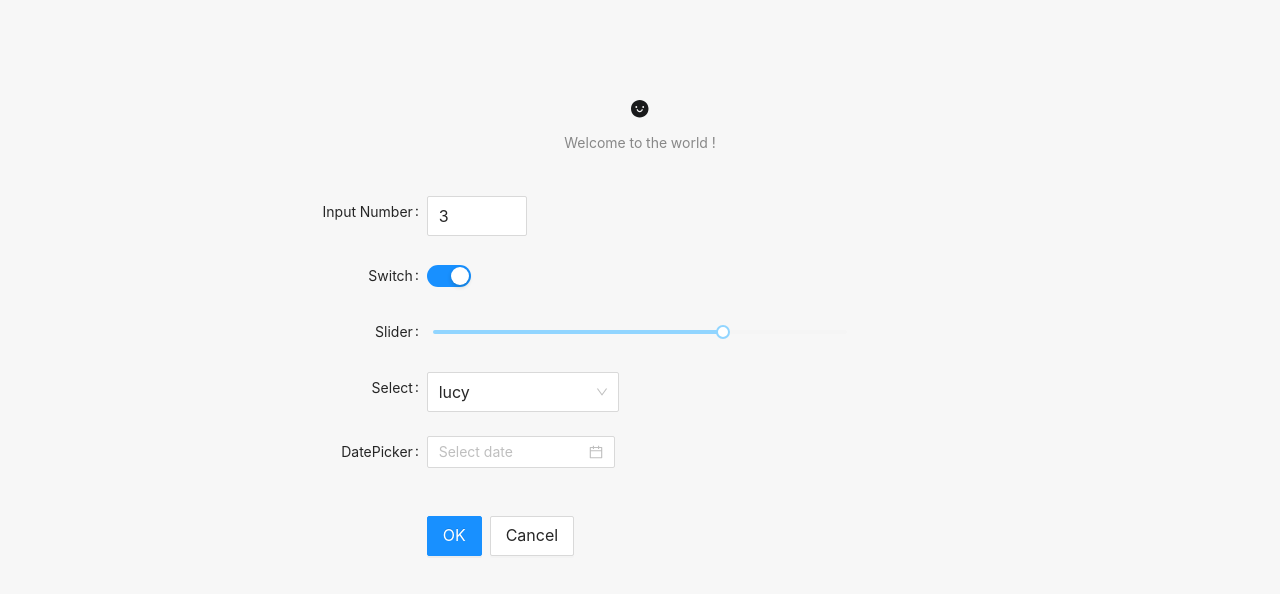
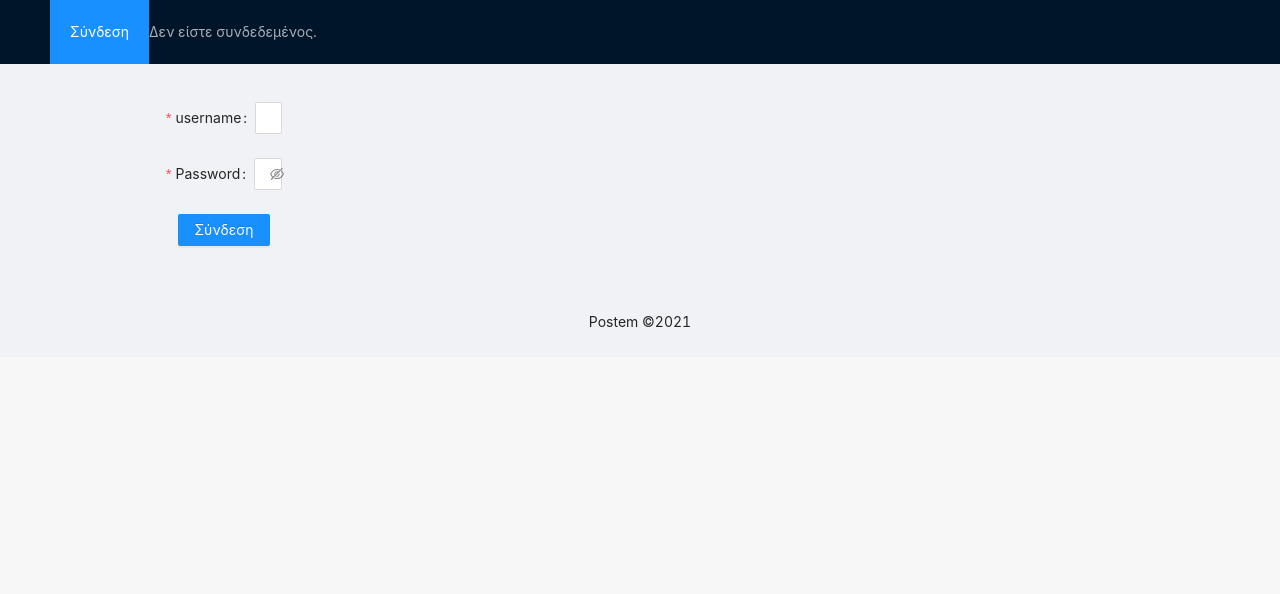
Before and after one commit to raven99p/Next-Grails, a Next.js app: page / in a window 1280 px wide. Shown: the top 594 px of the page. Built offline with nearby package versions, Linux system fonts and the light colour scheme.

Commit message:
Fixed: #6

```diff
--- a/pages/index.js
+++ b/pages/index.js
@@ -1,104 +1,146 @@
-import { Form, Select, InputNumber, Switch, Slider, Button } from 'antd'
-
-// Custom DatePicker that uses Day.js instead of Moment.js
-import DatePicker from '../components/DatePicker'
-
-import { SmileFilled } from '@ant-design/icons'
-
+import { Form,
+  Button,
+  Layout,
+  Menu,
+  Breadcrumb,
+  Input,
+  Row,Col
+} from 'antd'
 import Link from 'next/link'
-
-const FormItem = Form.Item
-const Option = Select.Option
-
+import React, { useState } from 'react';
+import { verification, logout } from '../utilitieFunctions/authenticationFetchingFunctions'
+import {useRouter} from 'next/router';
+const { Header, Content, Footer } = Layout;
 const content = {
   marginTop: '100px',
 }
 
-export default function Home() {
+/*async function getServerSideProps() {
+  console.log('fetching..');
+  try {
+    const res = await fetch(`http://localhost:8080/authenticationResponder/verify.json`, {method: 'POST'});
+    const data = await res.json();
+    if(!data)
+    return {
+      responde: res,
+    }
+    return {
+      props:{
+        data,
+      },
+    }}catch(e) {
+        console.log(e)
+      }
+}*/
+
+export default function login() {
+
+
+  const router = useRouter();
+  async function handleRegister (values) {
+    const grailsResponse = await verification(values);
+    const data = await grailsResponse.json();
+    console.log('this is the data in page')
+    console.log(data);
+    if (data.status=200) {
+      router.push('/department/showDepartments')
+    }else {
+      //message user not found
+    }
+
+
+    console.log(values);
+  }
+
   return (
-    <div style={content}>
-      <div className="text-center mb-5">
-        <Link href="#">
-          <a className="logo mr-0">
-            <SmileFilled size={48} strokeWidth={1} />
-          </a>
-        </Link>
+    <Layout className="layout">
 
-        <p className="mb-0 mt-3 text-disabled">Welcome to the world !</p>
-      </div>
-      <div>
-        <Form layout="horizontal">
-          <FormItem
-            label="Input Number"
-            labelCol={{ span: 8 }}
-            wrapperCol={{ span: 8 }}
+      <title>Postem</title>
+
+    <Header>
+      <div className="logo" />
+
+      <Menu theme="dark" mode="horizontal" defaultSelectedKeys={['1']}>
+        <Menu.Item key="1">
+          <Link href="/">
+                <a> Σύνδεση </a>
+          </Link>
+        </Menu.Item>
+        <div style={{float:'right'}}>
+          Δεν είστε συνδεδεμένος.
+        </div>
+
+      </Menu>
+
+    </Header>
+    <Content style={{ padding: '0 50px' }}>
+      <Breadcrumb style={{ margin: '16px 0' }}>
+      <Breadcrumb.Item>
+        <Row>
+          <Col span={8}></Col>
+          <Col span={8}><br/></Col>
+          <Col span={8}></Col>
+        </Row>
+        <Row>
+          <Col span={8}></Col>
+          <Col span={8}>
+          <Form
+            onFinish = {handleRegister}
           >
-            <InputNumber
-              size="large"
-              min={1}
-              max={10}
-              style={{ width: 100 }}
-              defaultValue={3}
-              name="inputNumber"
-            />
-          </FormItem>
+            <Form.Item
+              name="username"
+              label="username"
+              rules={[
+                {
+                  type: 'email',
+                  message: 'The input is not valid E-mail!',
+                },
+                {
+                  required: true,
+                  message: 'Please input your E-mail!',
+                },
+              ]}
+            >
+              <Input />
+            </Form.Item>
 
-          <FormItem
-            label="Switch"
-            labelCol={{ span: 8 }}
-            wrapperCol={{ span: 8 }}
-          >
-            <Switch defaultChecked name="switch" />
-          </FormItem>
+            <Form.Item
+              name="password"
+              label="Password"
+              rules={[
+                {
+                  required: true,
+                  message: 'Please input your password!',
+                },
+              ]}
+              hasFeedback
+            >
+              <Input.Password />
+            </Form.Item>
 
-          <FormItem
-            label="Slider"
-            labelCol={{ span: 8 }}
-            wrapperCol={{ span: 8 }}
-          >
-            <Slider defaultValue={70} />
-          </FormItem>
+            <Form.Item style={{ textAlign: 'center' }} >
+              <Button type="primary" htmlType="submit" style={{ textAlign: 'center' }}>
+                Σύνδεση
+              </Button>
+            </Form.Item>
+          </Form>
 
-          <FormItem
-            label="Select"
-            labelCol={{ span: 8 }}
-            wrapperCol={{ span: 8 }}
-          >
-            <Select
-              size="large"
-              defaultValue="lucy"
-              style={{ width: 192 }}
-              name="select"
-            >
-              <Option value="jack">jack</Option>
-              <Option value="lucy">lucy</Option>
-              <Option value="disabled" disabled>
-                disabled
-              </Option>
-              <Option value="yiminghe">yiminghe</Option>
-            </Select>
-          </FormItem>
+        </Col>
+        <Col span={8}></Col>
+      </Row>
 
-          <FormItem
-            label="DatePicker"
-            labelCol={{ span: 8 }}
-            wrapperCol={{ span: 8 }}
-          >
-            <DatePicker name="startDate" />
-          </FormItem>
-          <FormItem
-            style={{ marginTop: 48 }}
-            wrapperCol={{ span: 8, offset: 8 }}
-          >
-            <Button size="large" type="primary" htmlType="submit">
-              OK
-            </Button>
-            <Button size="large" style={{ marginLeft: 8 }}>
-              Cancel
-            </Button>
-          </FormItem>
-        </Form>
-      </div>
-    </div>
+        <Row>
+          <Col span={8}></Col>
+          <Col span={8}></Col>
+          <Col span={8}></Col>
+        </Row>
+      </Breadcrumb.Item>
+
+
+      </Breadcrumb>
+    </Content>
+    <Footer style={{ textAlign: 'center' }}>Postem ©2021</Footer>
+  </Layout>
+
   )
 }
--- /dev/null
+++ b/utilitieFunctions/authenticationFetchingFunctions.js
@@ -0,0 +1,44 @@
+export async function verification(props){
+  console.log('verifying user..')
+  try{
+    const res = await fetch(`http://localhost:8080/authenticationResponder/verify.json`, {
+      method: 'POST',
+      headers:{
+        'Accept':'application/json',
+        'Content-type':'application/json'
+      },
+      body: JSON.stringify({
+        username:props.username,
+        password:props.password
+      })
+    });
+    console.log('this is the response');
+    console.log(res);
+    return res;
+
+  }catch(e){
+    console.log(e)
+  }
+}
+
+export async function logout(){
+  console.log('Loging out user..')
+  try{
+    const res = await fetch(`http://localhost:8080/authenticationResponder/logout.json`, {
+      method: 'GET',
+      headers:{
+        'Accept':'application/json',
+        'Content-type':'application/json'
+      }
+    });
+  }catch(e){
+    console.log(e)
+  }
+}
+
+
+
+/*
+get "/authenticationResponder/verify(.$format)"(controller:'authenticationResponder', action: 'verify')
+get "/authenticationResponder/logout(.$format)"(controller:'authenticationResponder', action: 'logout')
+*/
```
Also changed, not shown: components/layout.js (added, +43 -0 lines), pages/department/showDepartments.js (added, +26 -0 lines), utilitieFunctions/employeeFetchingFunctions.js (added, +81 -0 lines), utilitieFunctions/departmentFetchingFunctions.js (added), utilitieFunctions/fetchingFunctions.js (deleted).
